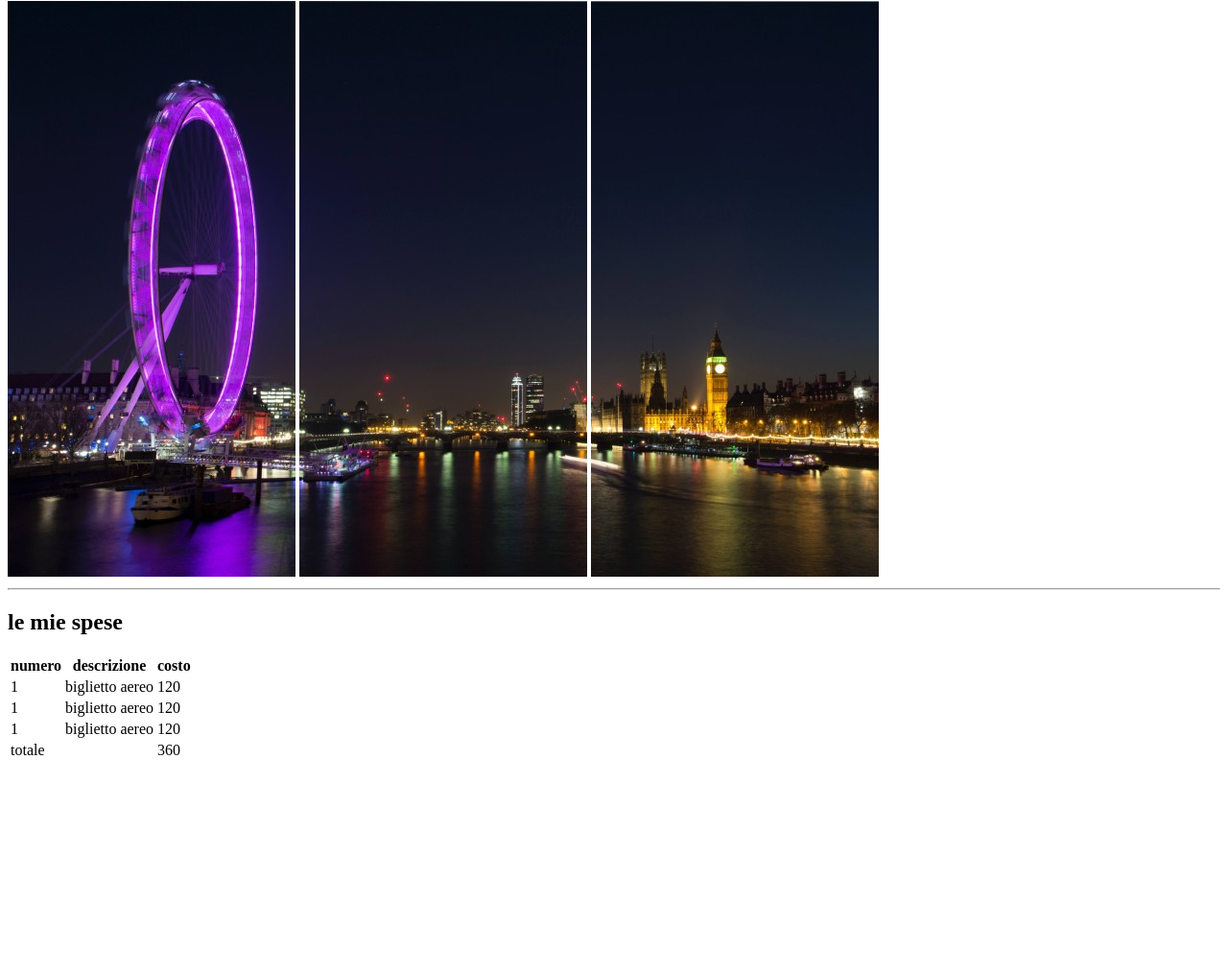
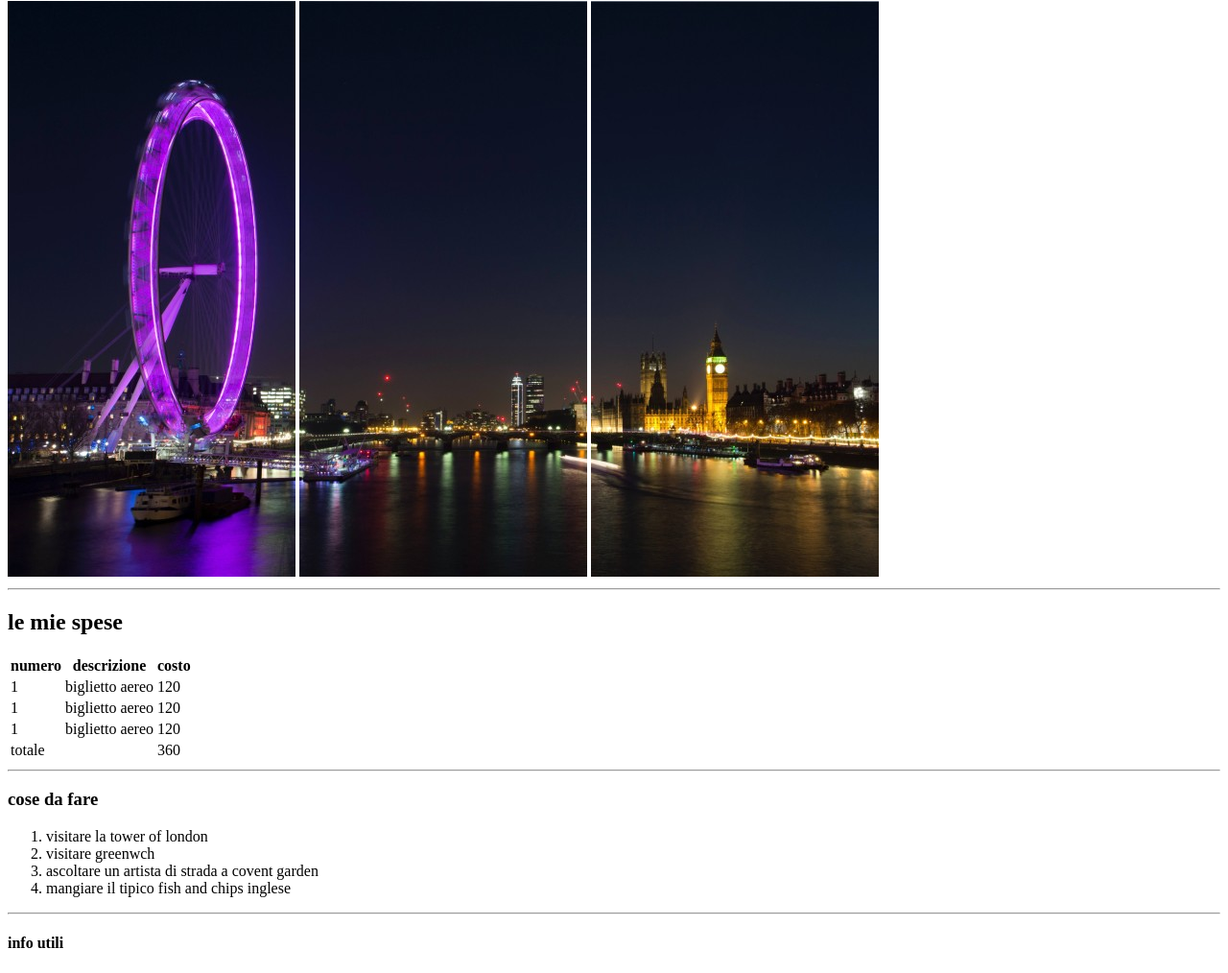
Before and after one commit to michele-debiasi/html-london-trip, a plain HTML site: page index.html in a window 1280 px wide. Shown: the part 79-1093 px from the top of the page at 96% size. Before the commit the page ends 881 px from the top, so only its background shows below. Drawn offline with Linux system fonts and the light colour scheme.

Commit message:
add 4th title

```diff
--- a/index.html
+++ b/index.html
@@ -43,6 +43,16 @@
     </tr>
 </tfoot>
 </table>
+<hr>
+<h3>cose da fare</h3>
+<ol>
+    <li>visitare la tower of london </li>
+    <li>visitare greenwch</li>
+    <li>ascoltare un artista di strada a covent garden</li>
+    <li>mangiare il tipico fish and chips inglese</li>
+</ol>
+<hr>
+<h4>info utili</h4>
 
 </body>
 </html>
```
